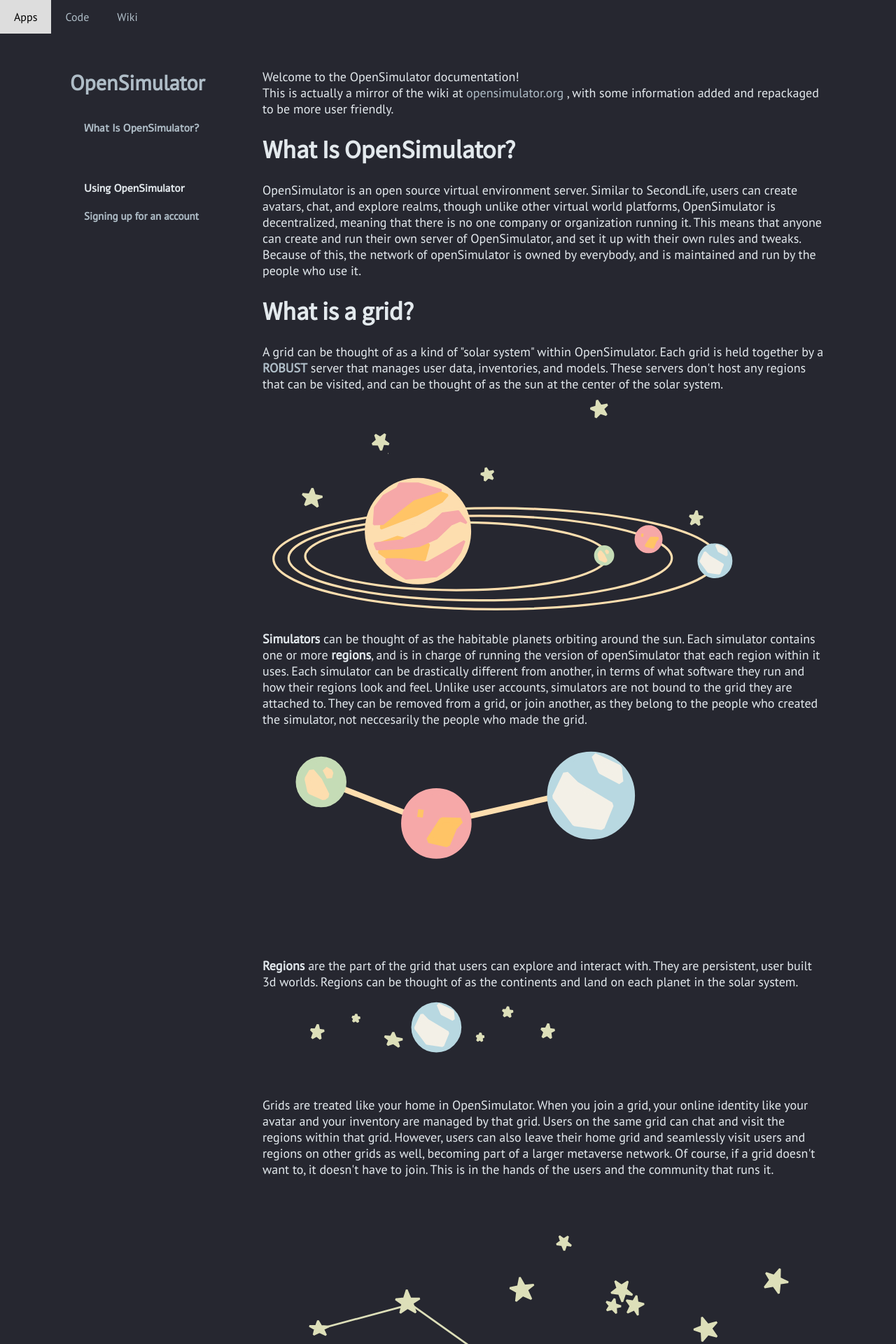
After one commit to wgahnagl/joinopensim, a Flask app: template templates/docs/docs.html in a window 1280 px wide. The commit adds this page. Shown: the top 1920 px of the page at 70% size. Run offline with Flask 2, Linux system fonts and the light colour scheme; the template is opened without the code that fills it, so the values that code supplies are empty.

Commit message:
starts working on the docs

```diff
--- a/init.py
+++ b/init.py
@@ -53,6 +53,10 @@
 
     print("getting grid data")
     getGridData()
+
+def getWikiPageMain():
+    print("getting main wiki page")
+    getWikiData("Main_Page")
 
 def getWikiData(page):
     if not os.path.isdir('sites/wiki'):
@@ -176,7 +180,8 @@
     gridStats.close()
 
 sched = BackgroundScheduler(daemon=True)
-sched.add_job(getSiteData,'interval',minutes=1440)
+sched.add_job(getGridData,'cron', hour=0)
+sched.add_job(getWikiPageMain,'cron', day=5)
 sched.start()
 
 def before_request(func):
@@ -203,5 +208,11 @@
 def render_start(info=None):
     return render_template('start.html', info=info)
 
+@app.route('/docs')
+@before_request
+def render_docs(info=None):
+    return render_template('docs/docs.html', info=info)
+
+
 if __name__ == '__main__':
     app.run('0.0.0.0', 8085)
--- a/static/css/style.css
+++ b/static/css/style.css
@@ -383,15 +383,66 @@
     max-width: 800px;
 }
 
+.sidebar-layout {
+    display: grid;
+    grid-gap: 15px;
+    grid-template-columns: 260px minmax(300px, 820px);
+    grid-template-rows: auto;
+    margin-bottom: 30px;
+}
+
+
+.sidebar-container {
+    max-width: 1080px;
+    margin: 50px auto;
+}
+
+.sidebar {
+    font-weight: bold;
+}
+
+.sidebar ul li {
+    font-family: "PT sans";
+    font-size: 15px;
+    margin-bottom: 26px;
+    padding: 10px;
+    font-weight: bold;
+
+}
+
+.opensim-brand {
+    font-size: 30px;
+}
+
+.sub-title {
+    display: block;
+    padding: 10px;
+    font-weight: bold;
+    font-family:alef;
+}
+
+.docs-content {
+    font-size: 18px;
+}
+.docs-content img{
+    display: block;
+}
+
+.img-right{
+    margin-left:auto;
+}
+
+.img-center{
+    margin-left:auto;
+    margin-right: auto;
+    width:100%;
+}
+
 ul {
     list-style: none;
-
     padding: 0;
 }
 
-li {
-    margin: 5px;
-}
 
 .credits {
     text-align: right;
--- /dev/null
+++ b/templates/components/docs.html
@@ -0,0 +1,25 @@
+{% extends "components/base.html" %}
+    {% block body %}
+        <div class = "sidebar-container sidebar-layout">
+            <nav class = "sidebar">
+                <a class="opensim-brand" href="/docs">OpenSimulator</a>
+                <ul>
+                    <li>
+                        <a class="active sub-title" href="/docs"> What Is OpenSimulator? </a>
+                    </li>
+                    <li>
+                        <span class="sub-title"> Using OpenSimulator</span>
+                        <ul class="sub-menu">
+                            <li>
+                                <a href="/docs/user/signup"> Signing up for an account </a>
+                            </li>
+                        </ul>
+                </ul>
+            </nav>
+
+            <div class="docs-content">
+                {% block content %}
+                {% endblock %}
+            </div>
+        </div>
+{% endblock %}
--- a/templates/components/footer.html
+++ b/templates/components/footer.html
@@ -35,7 +35,9 @@
                     <li>
                         <a href="/"> Contribute </a>
                     </li>
-
+                    <li>
+                        <a href="/"> Create </a>
+                    </li>
                 </ul>
 
             </div>
--- /dev/null
+++ b/templates/docs/docs.html
@@ -0,0 +1,20 @@
+{% extends "components/docs.html" %}
+{% block content %}
+Welcome to the OpenSimulator documentation!  <br>
+This is actually a mirror of the wiki at <a href="http://opensimulator.org/wiki/Main_Page">opensimulator.org </a>, with some information added and repackaged to be more user friendly.
+
+<h1> What Is OpenSimulator? </h1>
+OpenSimulator is an open source virtual environment server. Similar to SecondLife, users can create avatars, chat, and explore realms, though unlike other virtual world platforms, OpenSimulator is decentralized, meaning that there is no one company or organization running it. This means that anyone can create and run their own server of OpenSimulator, and set it up with their own rules and tweaks. Because of this, the network of openSimulator is owned by everybody, and is maintained and run by the people who use it.
+<h1> What is a grid? </h1>
+A grid can be thought of as a kind of "solar system" within OpenSimulator. Each grid is held together by a <a href="http://opensimulator.org/wiki/ROBUST"><b>ROBUST</b></a> server that manages user data, inventories, and models. These servers don't host any regions that can be visited, and can be thought of as the sun at the center of the solar system.
+<img src="static/images/grid.svg">
+<br>
+<b>Simulators</b> can be thought of as the habitable planets orbiting around the sun. Each simulator contains one or more <b>regions</b>, and is in charge of running the version of openSimulator that each region within it uses. Each simulator can be drastically different from another, in terms of what software they run and how their regions look and feel. Unlike user accounts, simulators are not bound to the grid they are attached to. They can be removed from a grid, or join another, as they belong to the people who created the simulator, not neccesarily the people who made the grid.
+<img class="img-center" src="static/images/planets.svg">
+<br>
+<b>Regions</b> are the part of the grid that users can explore and interact with. They are persistent, user built 3d worlds. Regions can be thought of as the continents and land on each planet in the solar system.
+<img class="img-center" src="static/images/blue-planet.svg">
+Grids are treated like your home in OpenSimulator. When you join a grid, your online identity like your avatar and your inventory are  managed by that grid.
+Users on the same grid can chat and visit the regions within that grid. However, users can also leave their home grid and seamlessly visit users and regions on other grids as well, becoming part of a larger metaverse network. Of course, if a grid doesn't want to, it doesn't have to join. This is in the hands of the users and the community that runs it.
+<img class = "img-center" src="static/images/constellation.svg">
+{% endblock %}
--- a/templates/main.html
+++ b/templates/main.html
@@ -5,8 +5,10 @@
         <div class="header">
             <h1> OpenSimulator </h1>
             <p> join a community of over 100,000 people in a fully customizable, user run virtual universe. Socialize, create, and explore in a growing network of handmade realms.</p>
-                    {% include "components/get-started-button.html" %}
-                    <button class="button"><b> How it works </b></button>
+            {% include "components/get-started-button.html" %}
+            <a href="/docs">
+                <button class="button"><b> How it works </b></button>
+            </a>
         </div>
         <div class="hillside">
             <svg viewBox="0 0 500 500" preserveAspectRatio="none">
```
Also changed, not shown: static/images/blue-planet.svg (added), static/images/constellation.svg (added), static/images/grid.svg (added), static/images/planets.svg (added), static/images/spaceman.svg (added).
